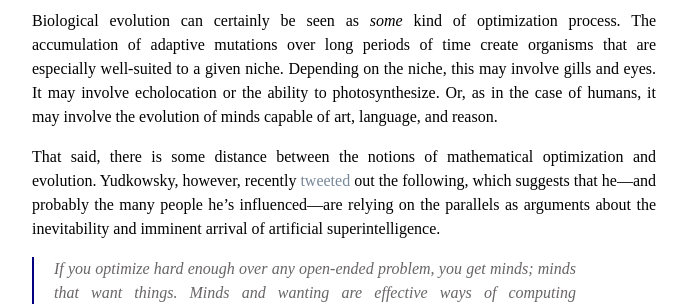
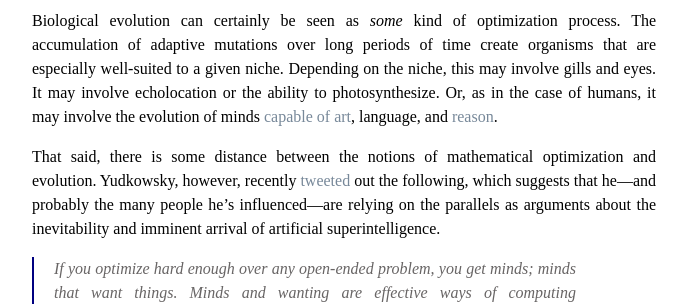
Before and after one commit to bchugg/bchugg.github.io, a Jekyll site: the page built from _writing/optimization-and-evolution.md, in a window 1280 px wide and 900 px high, scrolled down 2031 px. Shown: the part 248-552 px from the top of the window, without its empty margins (296-983 px from the left). Built offline with Jekyll 4.4.1, drawn with Linux system fonts in a browser that asks for light colours; formulas are drawn with MathJax 3; comment, search, counter and statistics services are not loaded; some of the changed lines change nothing that is shown.

Commit message:
furiously feverish fans

```diff
--- a/_writing/optimization-and-evolution.md
+++ b/_writing/optimization-and-evolution.md
@@ -34,7 +34,7 @@ In machine learning, we choose the loss to measure how well the model is perform
 
 # Evolution as optimization?
 
-Biological evolution can certainly be seen as _some_ kind of optimization process. The accumulation of adaptive mutations over long periods of time create organisms that are especially well-suited to a given niche. Depending on the niche, this may involve gills and eyes. It may involve echolocation or the ability to photosynthesize. Or, as in the case of humans, it may involve the evolution of minds capable of art, language, and reason.
+Biological evolution can certainly be seen as _some_ kind of optimization process. The accumulation of adaptive mutations over long periods of time create organisms that are especially well-suited to a given niche. Depending on the niche, this may involve gills and eyes. It may involve echolocation or the ability to photosynthesize. Or, as in the case of humans, it may involve the evolution of minds [capable of art](https://www.incrementspodcast.com/50), language, and [reason](https://www.incrementspodcast.com/39).
 
 That said, there is some distance between the notions of mathematical optimization and evolution. Yudkowsky, however, recently [tweeted](https://twitter.com/ESYudkowsky/status/1660361300051136512) out the following, which suggests that he—and probably the many people he's influenced—are relying on the parallels as arguments about the inevitability and imminent arrival of artificial superintelligence.
 
```
Also changed, not shown: 5 other files.
